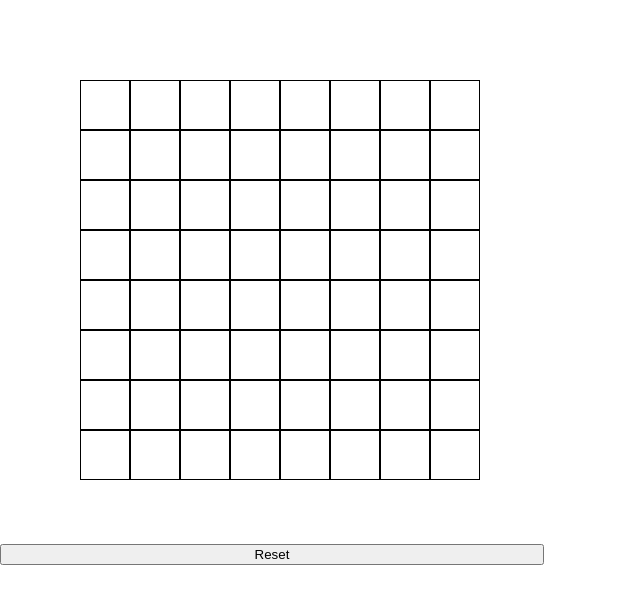
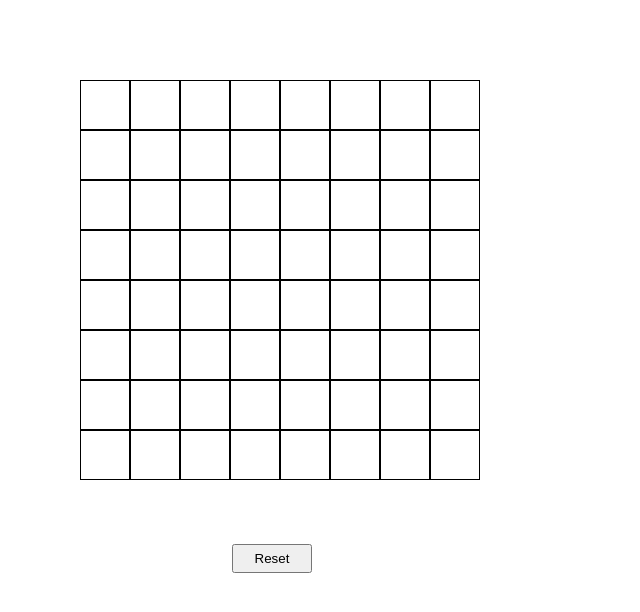
Before and after one commit to morgan-sam/Grid-Drag-Trail, a React (Create React App) app: page / in a window 1280 px wide. Shown: the top 612 px of the page, without its empty margins (0-640 px from the left). Built offline with nearby package versions, Linux system fonts and the light colour scheme; the HTML template or start-up script is replaced by a standard one.

Commit message:
Resized and centred btn

```diff
--- a/src/App.css
+++ b/src/App.css
@@ -2,5 +2,12 @@
 	display: flex;
 	text-align: center;
 	flex-direction: column;
+	align-items: center;
+	justify-items: center;
 	width: fit-content;
 }
+
+.btn {
+	width: 5rem;
+	padding: 0.3rem;
+}
--- a/src/App.js
+++ b/src/App.js
@@ -7,7 +7,7 @@ function App() {
 	return (
 		<div className="app">
 			<Grid dim={8} cells={cells} setCells={setCells} />
-			<button onClick={() => setCells([])}>Reset</button>
+			<button className='btn' onClick={() => setCells([])}>Reset</button>
 		</div>
 	);
 }
```
